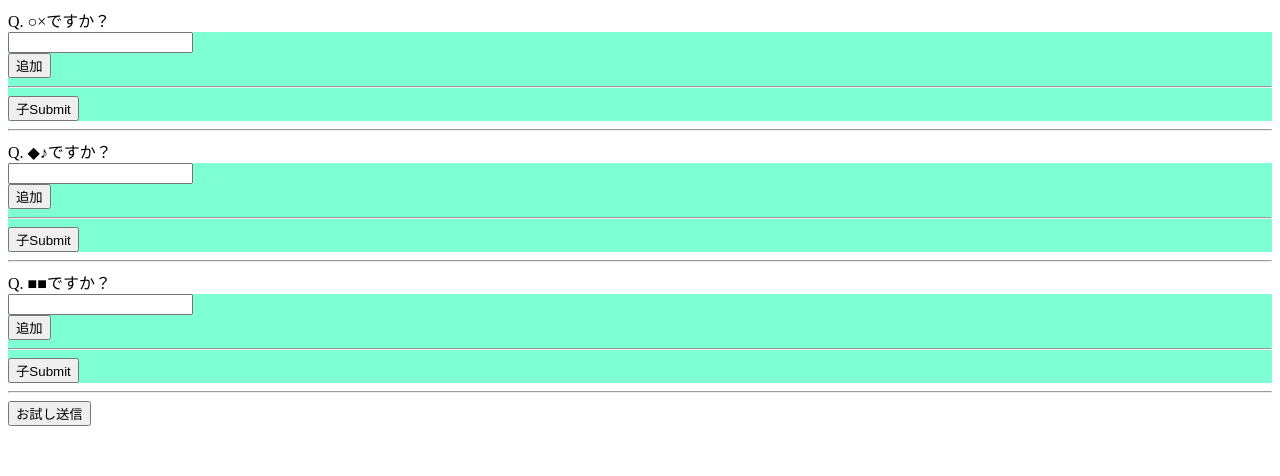
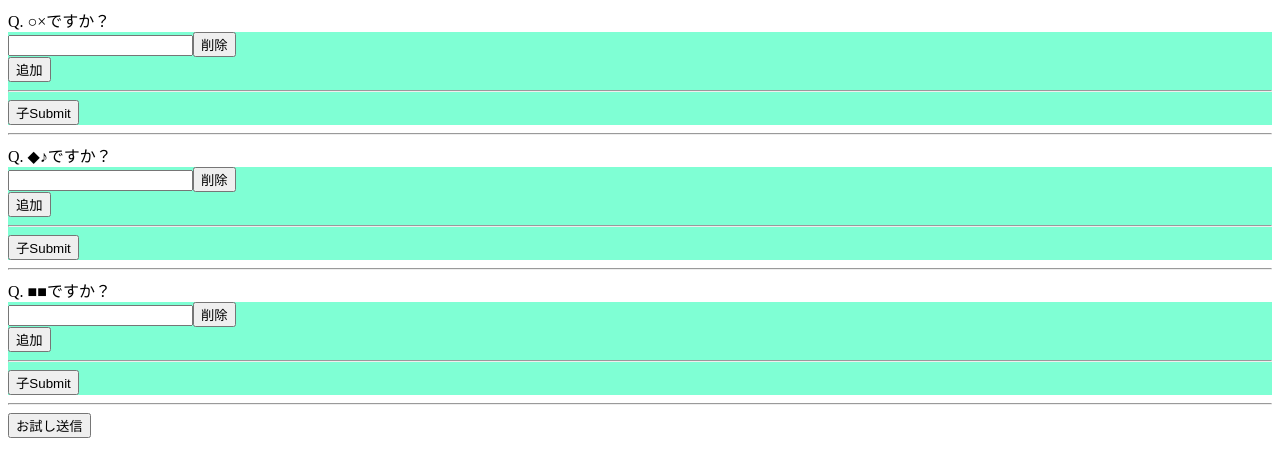
Before and after one commit to otera/angular-form-array, an Angular app: page / in a window 1280 px wide. Shown: the top 476 px of the page. Built offline with nearby package versions, Linux system fonts and the light colour scheme.

Commit message:
削除ボタンを有効

```diff
--- a/src/app/common/idea-forms/idea-forms.component.html
+++ b/src/app/common/idea-forms/idea-forms.component.html
@@ -6,7 +6,7 @@
   <div formArrayName="ideas" *ngFor="let idea of ideas.controls; let i = index">
     <!-- [value]無いと画面内画面で反映できないのではと思われる -->
     <input type="text" [formControlName]="i" size="20" />
-    <!-- <button type="button" (click)="deleteItem(i, i)">削除</button> -->
+    <button type="button" (click)="removeItem(i)">削除</button>
   </div>
   <button type="button" (click)="addItem()">追加</button>
   <hr />
--- a/src/app/common/idea-forms/idea-forms.component.ts
+++ b/src/app/common/idea-forms/idea-forms.component.ts
@@ -32,6 +32,14 @@ export class IdeaFormsComponent implements OnInit {
     this.ideas.push(this.fb.control(""));
   }
 
+  /**
+   * 項目削除
+   * @param  {number} index 削除する配列index
+   */
+  removeItem(index: number) {
+    this.ideas.removeAt(index);
+  }
+
   // 疑似Submit
   onSubmit() {
     console.log(this.ideaForm.controls);
```
